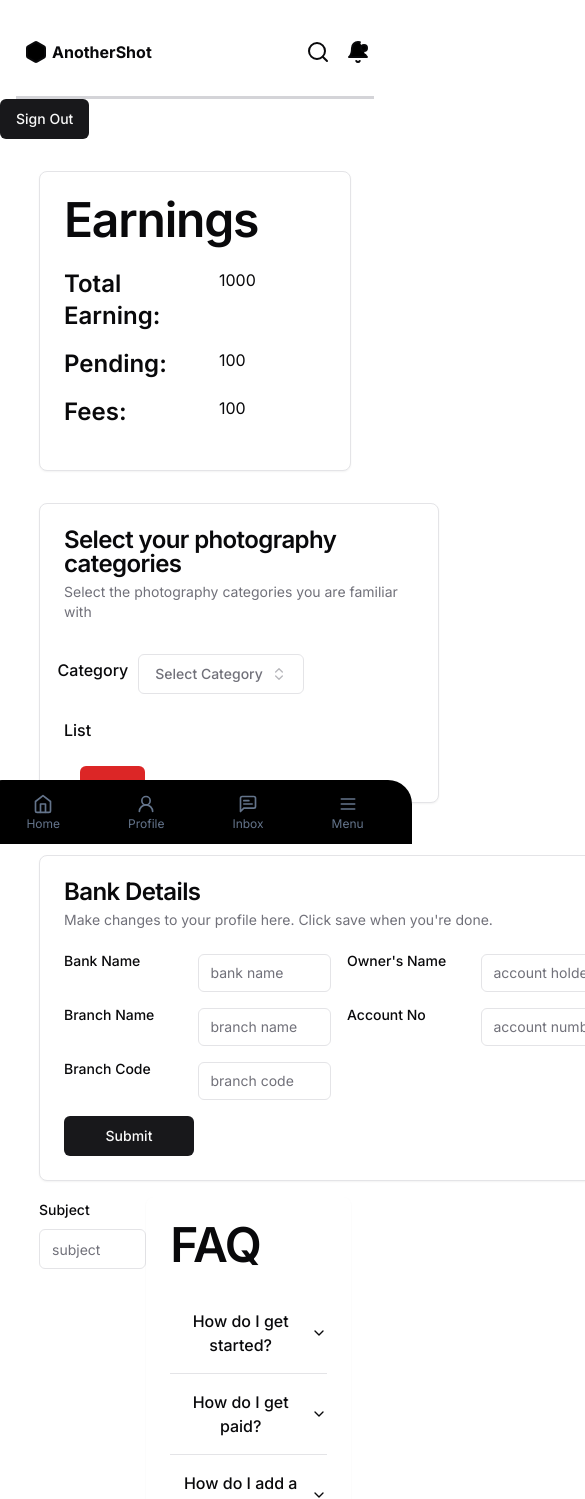
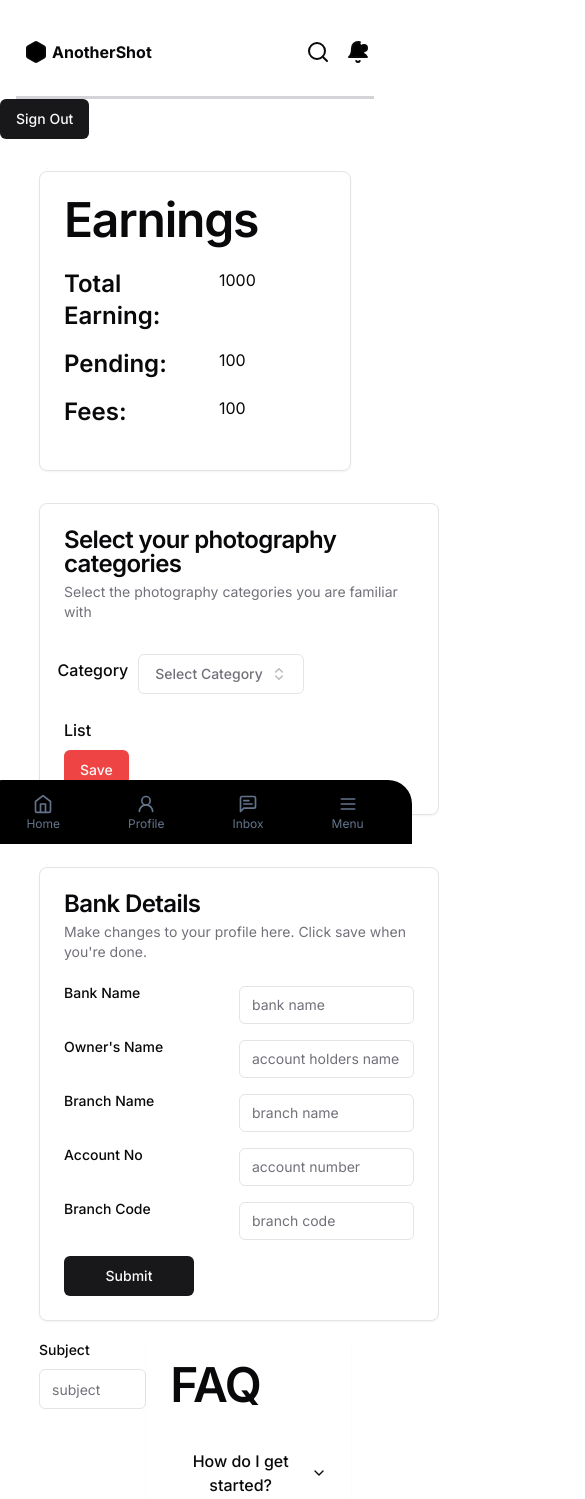
Before and after one commit to NerdLabs-UoM/anothershot-frontend, a Next.js app: page /user/photographer/1/profile/settingSection in a window 390 px wide. Shown: the top 1499 px of the page, 585 px wide, since content can reach past the window. Built offline with nearby package versions, Linux system fonts and the light colour scheme.

Commit message:
feat(ANSH-99): add calendar settings for photographers

```diff
--- a/app/user/(routes)/photographer/[userId]/(routes)/profile/settingSection/components/add_category.tsx
+++ b/app/user/(routes)/photographer/[userId]/(routes)/profile/settingSection/components/add_category.tsx
@@ -80,7 +80,7 @@ function AddCategory() {
   }
 
   return (
-    <Card className="w-[400px] my-8 sm:w-[540px] h-[300px]">
+    <Card className="w-[400px] my-8 sm:w-[540px] h-auto mx-auto">
       <CardHeader>
         <CardTitle>Select your photography categories</CardTitle>
         <CardDescription>
@@ -187,7 +187,7 @@ function AddCategory() {
         </Form>
 
         <Button
-          className="items-end bg-red-600 w-[65px]  bottom-0 right-0 m-4"
+          className=" object-none object-right-bottom bg-red-500"
           type="submit"
         >
           Save
--- a/app/user/(routes)/photographer/[userId]/(routes)/profile/settingSection/components/bank_details.tsx
+++ b/app/user/(routes)/photographer/[userId]/(routes)/profile/settingSection/components/bank_details.tsx
@@ -1,11 +1,11 @@
 "use client";
 
 import React from "react";
-import { zodResolver } from "@hookform/resolvers/zod";
-import { useForm } from "react-hook-form";
-import { z } from "zod";
+import {zodResolver} from "@hookform/resolvers/zod";
+import {useForm} from "react-hook-form";
+import {z} from "zod";
 
-import { Button } from "@/components/ui/button";
+import {Button} from "@/components/ui/button";
 import {
     Form,
     FormControl,
@@ -22,79 +22,97 @@ import {
     CardTitle,
     CardDescription,
 } from "@/components/ui/card";
-import { Input } from "@/components/ui/input";
-import { useEffect } from "react";
+import {Input} from "@/components/ui/input";
+import {useEffect} from "react";
 
-const formSchema = z.object({
-  name: z.string().min(2, {message:"Username must be at least 2 characters."}).max(50, {
-    message: "Username must be at less than 50 characters.",
-  }),
+const bankFormSchema = z.object({
+    bankname: z.string().min(2, {message: "Bank Name must be at least 2 characters."})
+        .max(100, {message: "Bank name should not exceed 100 characters"})
+        .nonempty({message: "Bank name is required"}),
+    holdername: z.string().min(2, {message: "Account holder name should be at least 2 characters."})
+        .max(100, {message: "Account holder name should not exceed 100 characters"})
+        .nonempty({message: "Account holder name is required"}),
+    branchname: z.string().min(2, {message: "Branch name should be at least 2 characters long"})
+        .max(100, {message: "Branch name should not exceed 100 characters"})
+        .nonempty({message: "Branch name is required"}),
+    accountno: z.string().min(6, {message: "Account number should be at least 6 characters long"})
+        .max(20, {message: "Account number should not exceed 20 characters"})
+        .nonempty({message: "Account number is required"}),
+    branchcode: z.string().min(3, {message: "Branch code should be at least 3 characters long"})
+        .max(10, {message: "Branch code should not exceed 10 characters"})
+        .nonempty({message: "Branch code is required"}),
 });
 
 const BankDetailsProps = [
     {
-    name: "Bank Name",
+      name:"bankname",
+        label: "Bank Name",
         placeholder: "bank name",
     },
     {
-    name: "Owner's Name",
+      name:"holdername",
+      label: "Owner's Name",
         placeholder: "account holders name",
     },
     {
-    name: "Branch Name",
+      name:"bankname",
+      label: "Branch Name",
         placeholder: "branch name",
     },
     {
-    name: "Account No",
+      name:"accountno",
+      label: "Account No",
         placeholder: "account number",
     },
     {
-    name: "Branch Code",
+      name: "branchcode",
+      label: "Branch Code",
         placeholder: "branch code",
     },
 ];
 
 const BankDetails = () => {
-  const form = useForm<z.infer<typeof formSchema>>({
-    resolver: zodResolver(formSchema),
+    const form = useForm<z.infer<typeof bankFormSchema>>({
+        resolver: zodResolver(bankFormSchema),
         defaultValues: {
-      name: "",
+            bankname: "",
+            holdername: "",
+            branchname: "",
+            accountno: "",
+            branchcode: "",
         },
     });
 
-  function onSubmit(values: z.infer<typeof formSchema>) {
+    function onSubmit(values: z.infer<typeof bankFormSchema>) {
         console.log(values);
+        form.reset();
     }
 
-  // useEffect(() => {
-  //   form.setValue("username", "test");
-  // }, []);
-
     return (
-    <Card className="md:w-[840px] w-[600px] mt-5">
+        <Card className="md:w-[840px] w-[400px] mt-5 flex flex-wrap md:justify-start md:ml-[85px]">
             <CardHeader>
                 <CardTitle>Bank Details</CardTitle>
                 <CardDescription>
                     Make changes to your profile here. Click save when you're done.
                 </CardDescription>
             </CardHeader>
-      <CardContent className="flex grid flex-col gap-4 ">
+            <CardContent className="grid flex-col gap-4 ">
                 <Form {...form}>
                     <form
                         onSubmit={form.handleSubmit(onSubmit)}
-            className="grid grid-cols-2 gap-4"
+                        className="grid md:grid-cols-2 gap-4"
                     >
                         {BankDetailsProps.map((item, index) => {
                             return (
                                 <FormField
                                     key={index}
                                     control={form.control}
-                  name="name"
+                                    name={item.name as "bankname" | "holdername" | "branchname" | "accountno" | "branchcode"}
                                     render={(field) => {
                                         return (
                                             <FormItem>
                                                 <div className="grid grid-cols-2">
-                          <FormLabel>{item.name}</FormLabel>
+                                                    <FormLabel>{item.label}</FormLabel>
                                                     <FormControl className="align-middle">
                                                         <Input
                                                             placeholder={item.placeholder}
@@ -103,7 +121,7 @@ const BankDetails = () => {
                                                         />
                                                     </FormControl>
                                                 </div>
-                        <FormMessage />
+                                                <FormMessage/>
                                             </FormItem>
                                         );
                                     }}
--- /dev/null
+++ b/app/user/(routes)/photographer/[userId]/(routes)/profile/settingSection/components/calender.tsx
@@ -0,0 +1,18 @@
+"use client"
+
+import * as React from "react"
+
+import { Calendar } from "@/components/ui/calendar"
+
+export function CalendarDemo() {
+    const [date, setDate] = React.useState<Date | undefined>(new Date())
+
+    return (
+        <Calendar
+            mode="single"
+            selected={date}
+            onSelect={setDate}
+            className="rounded-md border shadow max-w-max inline-block"
+        />
+    )
+}
--- /dev/null
+++ b/app/user/(routes)/photographer/[userId]/(routes)/profile/settingSection/components/data-table.tsx
@@ -0,0 +1,82 @@
+"use client"
+
+import {
+    ColumnDef,
+    flexRender,
+    getCoreRowModel,
+    useReactTable,
+} from "@tanstack/react-table"
+
+import {
+    Table,
+    TableBody,
+    TableCell,
+    TableHead,
+    TableHeader,
+    TableRow,
+} from "@/components/ui/table"
+
+import { columns } from "./paymentColumns"
+
+interface DataTableProps<TData, TValue> {
+    columns: ColumnDef<TData, TValue>[]
+    data: TData[]
+}
+
+export function DataTable<TData, TValue>({
+                                             columns,
+                                             data,
+                                         }: DataTableProps<TData, TValue>) {
+    const table = useReactTable({
+        data,
+        columns,
+        getCoreRowModel: getCoreRowModel(),
+    })
+
+    return (
+        <div className="rounded-md border md:w-[840px] w-[400px] sm:ml-[85px]">
+            <Table>
+                <TableHeader>
+                    {table.getHeaderGroups().map((headerGroup) => (
+                        <TableRow key={headerGroup.id}>
+                            {headerGroup.headers.map((header) => {
+                                return (
+                                    <TableHead key={header.id}>
+                                        {header.isPlaceholder
+                                            ? null
+                                            : flexRender(
+                                                header.column.columnDef.header,
+                                                header.getContext()
+                                            )}
+                                    </TableHead>
+                                )
+                            })}
+                        </TableRow>
+                    ))}
+                </TableHeader>
+                <TableBody>
+                    {table.getRowModel().rows?.length ? (
+                        table.getRowModel().rows.map((row) => (
+                            <TableRow className="text-gray-400 text-sm font-normal font-['Inter'] leading-tight"
+                                key={row.id}
+                                data-state={row.getIsSelected() && "selected"}
+                            >
+                                {row.getVisibleCells().map((cell) => (
+                                    <TableCell key={cell.id} >
+                                        {flexRender(cell.column.columnDef.cell, cell.getContext())}
+                                    </TableCell>
+                                ))}
+                            </TableRow>
+                        ))
+                    ) : (
+                        <TableRow>
+                            <TableCell colSpan={columns.length} className="h-24 text-center">
+                                No results.
+                            </TableCell>
+                        </TableRow>
+                    )}
+                </TableBody>
+            </Table>
+        </div>
+    )
+}
```
Lines whose indentation alone changed are shown as unchanged.
